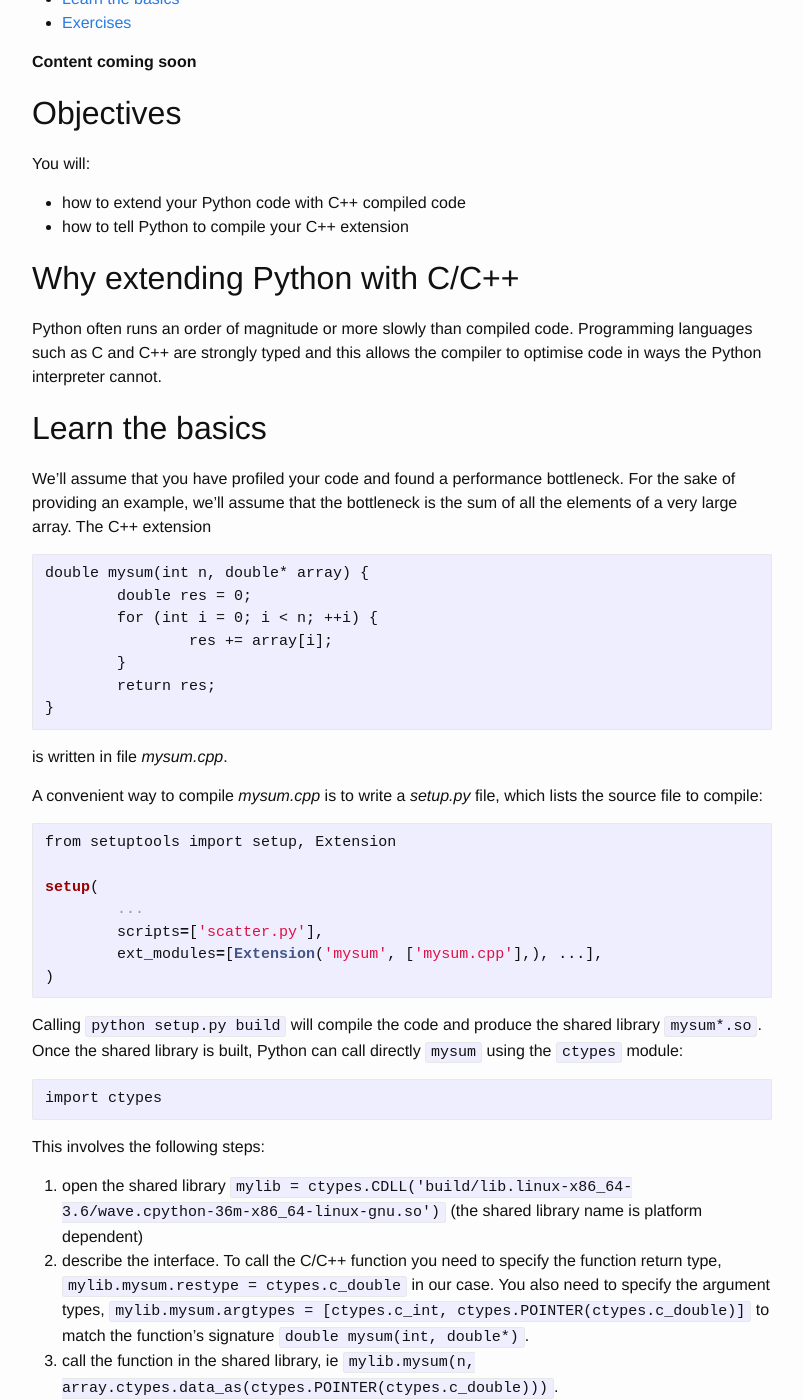
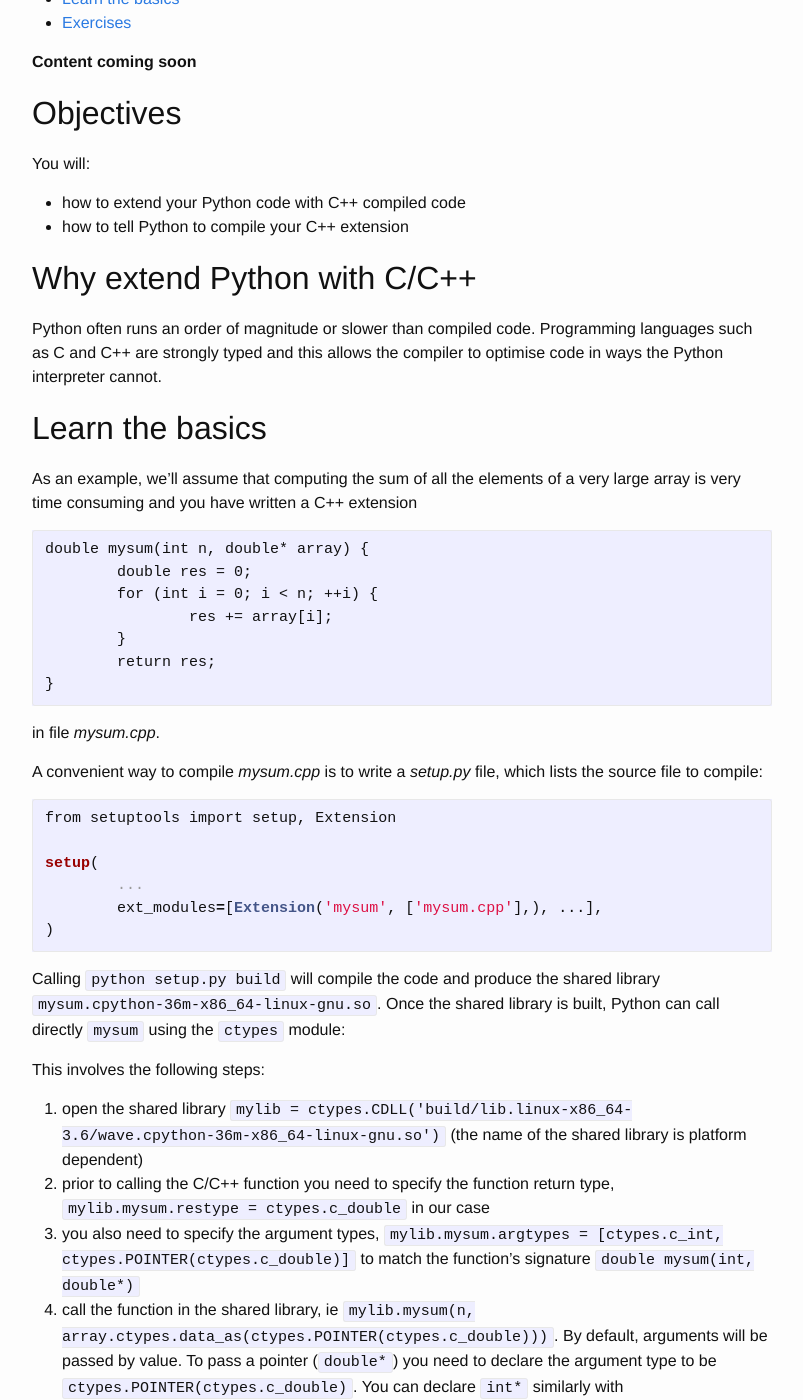
Before and after one commit to nesi/perf-training, a Jekyll site: the page built from _lessons/python-scatter/03-c-extension.md, in a window 1280 px wide and 1400 px high, scrolled down 472 px. Shown: the whole window, without its empty margins (238-1041 px from the left). Built offline with Jekyll 4.4.1, drawn with Linux system fonts in a browser that asks for light colours; some of the changed text lies outside the part shown.

Commit message:
more improvements

````diff
--- a/_lessons/python-scatter/03-c-extension.md
+++ b/_lessons/python-scatter/03-c-extension.md
@@ -1,6 +1,6 @@
 ---
 layout: post
-title: C Extension
+title: C/C++ Extension
 permalink: /python-scatter/c-extension
 chapter: python-scatter
 ---
@@ -14,13 +14,13 @@ You will:
 * how to extend your Python code with C++ compiled code
 * how to tell Python to compile your C++ extension
 
-## Why extending Python with C/C++
+## Why extend Python with C/C++
 
-Python often runs an order of magnitude or more slowly than compiled code. Programming languages such as C and C++ are strongly typed and this allows the compiler to optimise code in ways the Python interpreter cannot.
+Python often runs an order of magnitude or slower than compiled code. Programming languages such as C and C++ are strongly typed and this allows the compiler to optimise code in ways the Python interpreter cannot.
 
 ## Learn the basics
 
-We'll assume that you have profiled your code and found a performance bottleneck. For the sake of providing an example, we'll assume that the bottleneck is the sum of all the elements of a very large array. The C++ extension
+As an example, we'll assume that computing the sum of all the elements of a very large array is very time consuming and you have written a C++ extension
 ```
 double mysum(int n, double* array) {
 	double res = 0;
@@ -30,7 +30,7 @@ double mysum(int n, double* array) {
 	return res;
 }
 ```
-is written in file *mysum.cpp*.
+in file *mysum.cpp*.
 
 A convenient way to compile *mysum.cpp* is to write a *setup.py* file, which lists the source file to compile:
 ```python
@@ -38,23 +38,17 @@ from setuptools import setup, Extension
 
 setup(
 	...
-	scripts=['scatter.py'],
 	ext_modules=[Extension('mysum', ['mysum.cpp'],), ...],
 )
 ```
-Calling `python setup.py build` will compile the code and produce the shared library `mysum*.so`. Once the shared library is built, Python can call directly `mysum` using the `ctypes` module:
-
-```
-import ctypes
-```
+Calling `python setup.py build` will compile the code and produce the shared library `mysum.cpython-36m-x86_64-linux-gnu.so`. Once the shared library is built, Python can call directly `mysum` using the `ctypes` module:
 
 This involves the following steps:
 
- 1. open the shared library `mylib = ctypes.CDLL('build/lib.linux-x86_64-3.6/wave.cpython-36m-x86_64-linux-gnu.so')` (the shared library name is platform dependent)
- 2. describe the interface. To call the C/C++ function you need to specify the function return type, `mylib.mysum.restype = ctypes.c_double` in our case. You also need to specify the argument types, `mylib.mysum.argtypes = [ctypes.c_int, ctypes.POINTER(ctypes.c_double)]` to match the function's signature `double mysum(int, double*)`.
- 3. call the function in the shared library, ie `mylib.mysum(n, array.ctypes.data_as(ctypes.POINTER(ctypes.c_double)))`.
-
-By default, arguments will be passed by value. To pass a pointer (`double*`) you need to declare the argument type to be `ctypes.POINTER(ctypes.c_double)`. You can declare `int*` similarly with `ctypes.POINTER(ctypes.c_int)`.
+ 1. open the shared library `mylib = ctypes.CDLL('build/lib.linux-x86_64-3.6/wave.cpython-36m-x86_64-linux-gnu.so')` (the name of the shared library is platform dependent)
+ 2. prior to calling the C/C++ function you need to specify the function return type, `mylib.mysum.restype = ctypes.c_double` in our case
+ 3. you also need to specify the argument types, `mylib.mysum.argtypes = [ctypes.c_int, ctypes.POINTER(ctypes.c_double)]` to match the function's signature `double mysum(int, double*)`
+ 4. call the function in the shared library, ie `mylib.mysum(n, array.ctypes.data_as(ctypes.POINTER(ctypes.c_double)))`. By default, arguments will be passed by value. To pass a pointer (`double*`) you need to declare the argument type to be `ctypes.POINTER(ctypes.c_double)`. You can declare `int*` similarly with `ctypes.POINTER(ctypes.c_int)`.
 
 Our C++ routine expects a pointer to a double as argument, which you need to get from the numpy array. Numpy arrays have a `ctypes.data_as()` method which takes the `ctypes` type. For a `numpy.float64` array the pointer is `array.ctypes.data_as(ctypes.POINTER(ctypes.c_double)))`.
 
````
